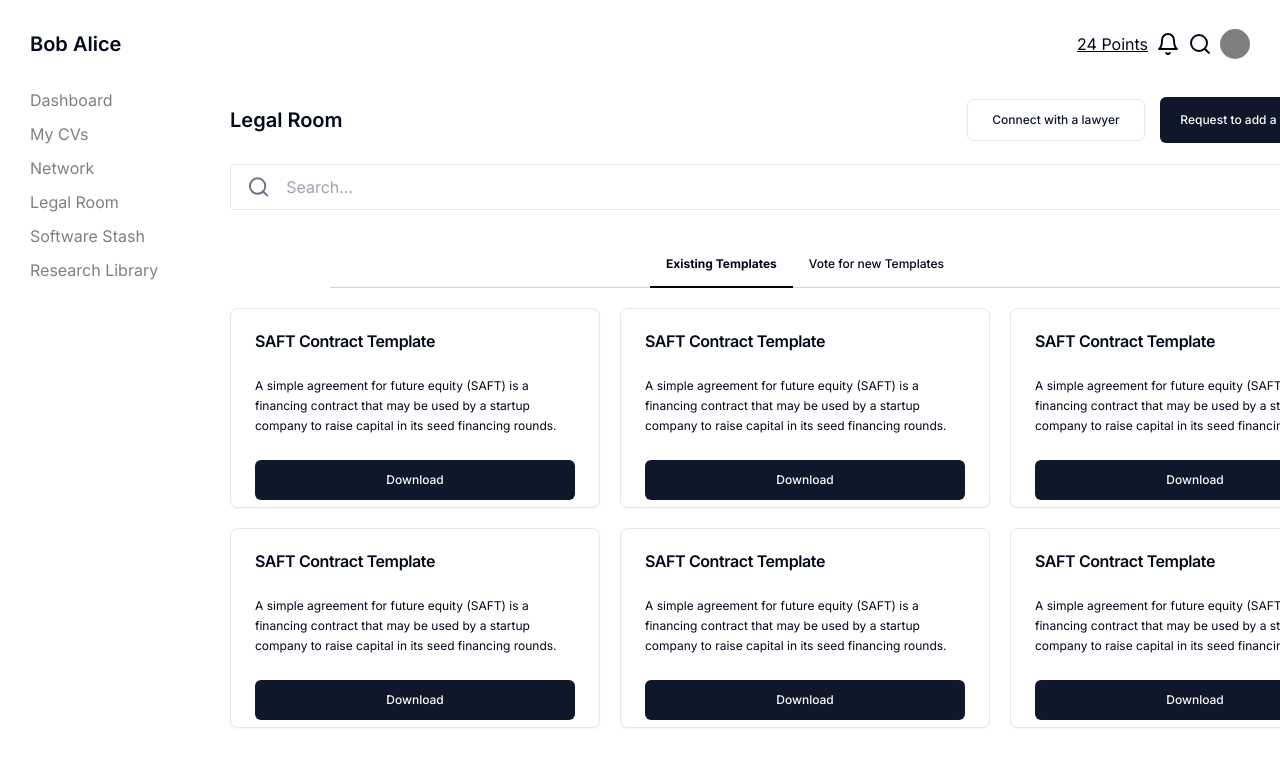
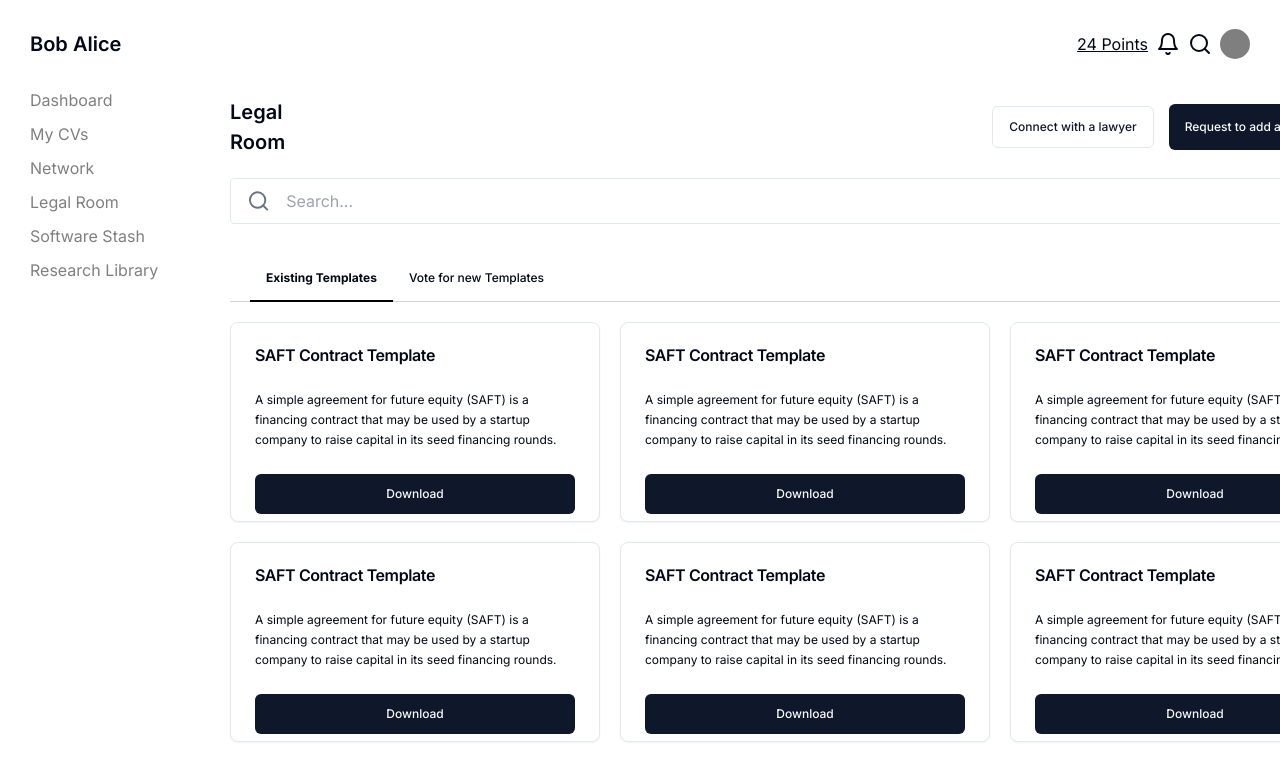
Before and after one commit to ShaikhNabeelShabbir/unbundl-web, a React (Vite) app: page /talent-dashboard in a window 1280 px wide. Both pictures are taken after a click on the button "Legal Room". Shown: the top 780 px of the page. Built offline with nearby package versions, Linux system fonts and the light colour scheme.

Commit message:
changes updated

```diff
--- a/src/components/navbar-legal-room.tsx
+++ b/src/components/navbar-legal-room.tsx
@@ -40,7 +40,7 @@ const NavbarLegalRoom: React.FC<NavbarProps> = ({ setStep, currentStep }) => {
   return (
     <div>
       <div className="relative">
-        <div className="flex justify-center gap-0 px-14 md:px-5 w-full">
+        <div className="flex justify-start gap-0 px-14 md:px-5 w-full">
           {["Existing Templates", "Vote for new Templates"].map(
             (label, index) => (
               <div
@@ -59,8 +59,8 @@ const NavbarLegalRoom: React.FC<NavbarProps> = ({ setStep, currentStep }) => {
             ),
           )}
         </div>
-        <div className="absolute bottom-0 left-0 right-0 px-[100px]">
-          <hr className="border-t border-gray-300" />
+        <div className="absolute bottom-0 left-0 right-0 ">
+          <hr className="w-[1150px] border-gray-300" />
           <div
             className="absolute bottom-0 h-0.5 bg-black transition-all duration-300"
             style={{
--- a/src/pages/startup/events.tsx
+++ b/src/pages/startup/events.tsx
@@ -18,6 +18,7 @@ import { Search } from "lucide-react";
 
 const Events: React.FC = () => {
   return (
+    <div className="w-[1150px]">
       <div className="flex ml-[30px]">
         <div className="flex-1 py-[97px]">
           <div className="flex items-center justify-between">
@@ -52,7 +53,7 @@ const Events: React.FC = () => {
           <div className="mt-[30px] mb-[20px] font-medium text-base mr-[30px]">
             Best Crypto Events in Dubai{" "}
           </div>
-        <div className="flex flex-col space-y-[20px] mr-[30px]">
+          <div className="flex flex-col space-y-[20px] ">
             <div className="flex flex-row space-x-[20px]">
               <Card className="w-[372px] h-[150px]">
                 <CardHeader>
@@ -123,9 +124,10 @@ const Events: React.FC = () => {
                 </CardContent>
               </Card>
             </div>
-          <div className="flex flex-row mr-[30px]">
+            <div className="flex flex-row mr-[30px] ">
               {" "}
               <Button className="ml-auto">Sponsorship Strategy</Button>
+            </div>
           </div>
         </div>
       </div>
--- a/src/pages/startup/leagal-room.tsx
+++ b/src/pages/startup/leagal-room.tsx
@@ -27,7 +27,7 @@ const LegalRoom: React.FC = () => {
           <p className="font-semibold text-[20px]">Legal Room</p>
           <Button
             variant="secondary"
-            className="w-[178px] h-[42px] mr-[15px] ml-auto bg-white border"
+            className="w-[178px] h-[42px] ml-[666px] mr-[15px]  bg-white border"
           >
             Connect with a lawyer{" "}
           </Button>
```
Lines whose indentation alone changed are shown as unchanged.
